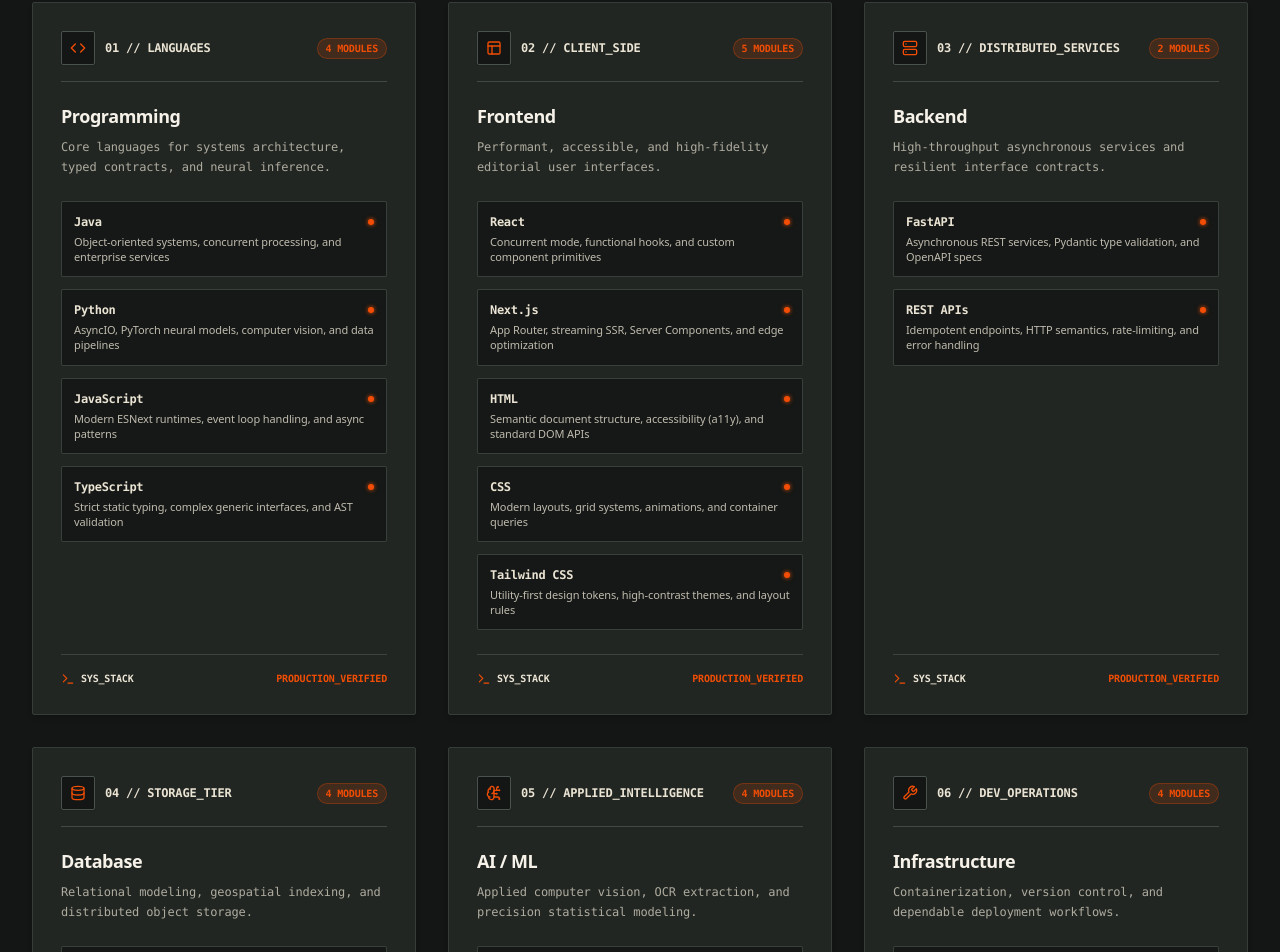
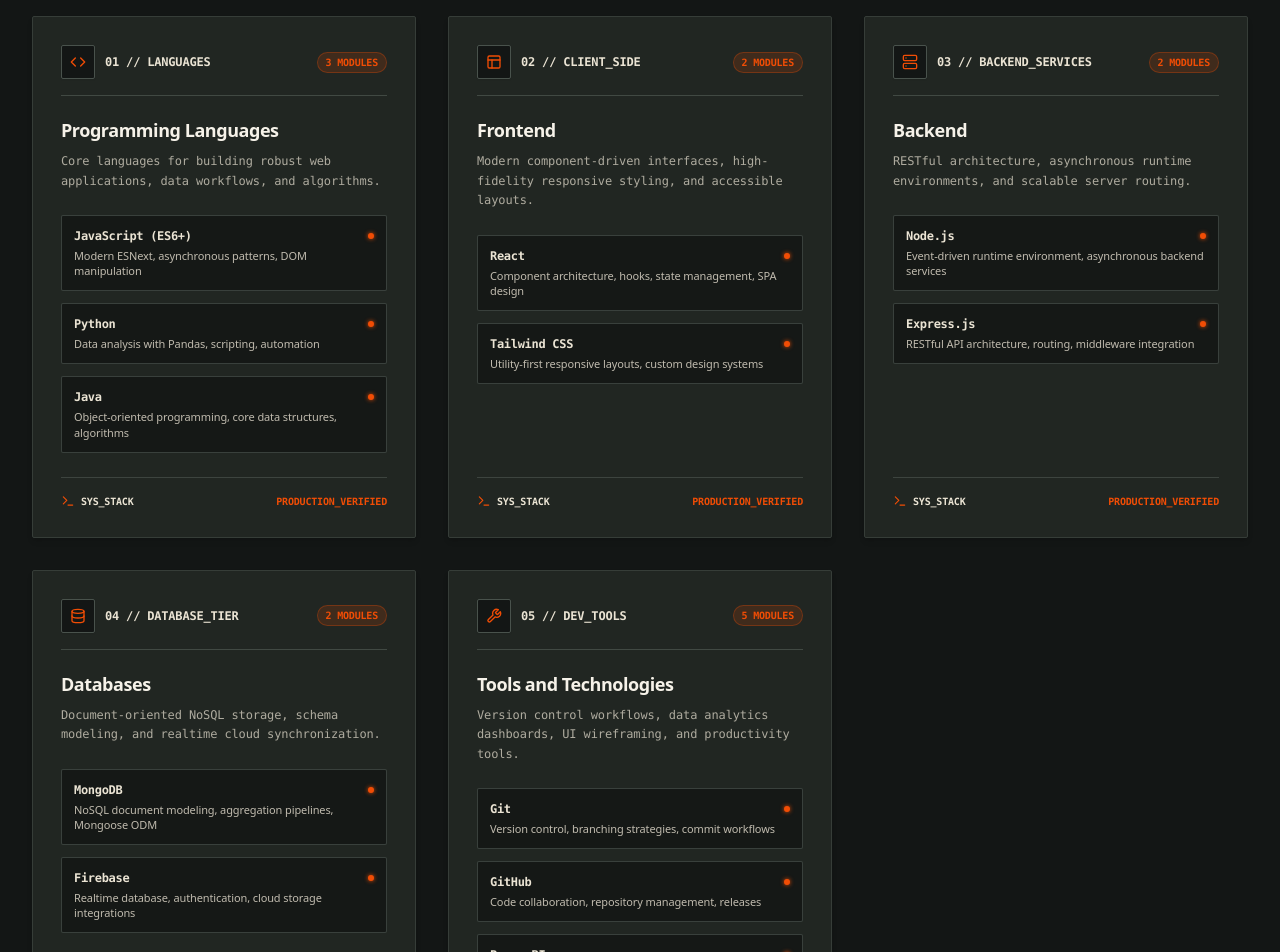
Before and after one commit to riteshydv05/ritesh, a Next.js app: page / in a window 1280 px wide. Shown: the part 5293-6245 px from the top of the page. Built offline with nearby package versions, Linux system fonts and the light colour scheme.

Commit message:
Clean up unused code, synchronize verified technical skills, and optimize production build configs

```diff
--- a/app/layout.tsx
+++ b/app/layout.tsx
@@ -26,12 +26,16 @@ export const metadata: Metadata = {
     "Node.js",
     "Express.js",
     "MongoDB",
+    "Firebase",
     "JavaScript",
     "Python",
-    "Pandas",
-    "Power BI",
+    "Java",
     "Tailwind CSS",
     "IIT Bombay Techfest Winner",
+    "Cognito Learning Hub",
+    "Haazir",
+    "The Editorial Board",
+    "Machine Guru",
   ],
   authors: [{ name: personalInfo.name, url: personalInfo.github }],
   creator: personalInfo.name,
--- a/app/robots.ts
+++ b/app/robots.ts
@@ -6,6 +6,6 @@ export default function robots(): MetadataRoute.Robots {
       userAgent: "*",
       allow: "/",
     },
-    sitemap: "https://aditya-sharma-portfolio.example.com/sitemap.xml",
+    sitemap: "https://ritesh-yadav.vercel.app/sitemap.xml",
   };
 }
--- a/app/sitemap.ts
+++ b/app/sitemap.ts
@@ -1,7 +1,7 @@
 import { MetadataRoute } from "next";
 
 export default function sitemap(): MetadataRoute.Sitemap {
-  const baseUrl = "https://aditya-sharma-portfolio.example.com";
+  const baseUrl = "https://ritesh-yadav.vercel.app";
   const currentDate = new Date();
 
   return [
--- a/components/sections/skills.tsx
+++ b/components/sections/skills.tsx
@@ -1,102 +1,46 @@
 "use client";
 
 import React from "react";
+import { skillCategories } from "@/data/portfolio-data";
 import {
   Code,
   Layout,
   Server,
   Database,
-  BrainCircuit,
   Wrench,
   Terminal,
 } from "lucide-react";
 
-interface SkillItem {
-  name: string;
-  context: string;
-}
-
-interface SkillCategory {
-  title: string;
-  categoryTag: string;
-  icon: React.ElementType;
-  description: string;
-  skills: SkillItem[];
-}
-
-const SKILL_CATEGORIES: SkillCategory[] = [
-  {
-    title: "Programming",
-    categoryTag: "LANGUAGES",
+const CATEGORY_META: Record<
+  string,
+  { tag: string; icon: React.ElementType; description: string }
+> = {
+  "Programming Languages": {
+    tag: "LANGUAGES",
     icon: Code,
-    description: "Core languages for systems architecture, typed contracts, and neural inference.",
-    skills: [
-      { name: "Java", context: "Object-oriented systems, concurrent processing, and enterprise services" },
-      { name: "Python", context: "AsyncIO, PyTorch neural models, computer vision, and data pipelines" },
-      { name: "JavaScript", context: "Modern ESNext runtimes, event loop handling, and async patterns" },
-      { name: "TypeScript", context: "Strict static typing, complex generic interfaces, and AST validation" },
-    ],
+    description: "Core languages for building robust web applications, data workflows, and algorithms.",
   },
-  {
-    title: "Frontend",
-    categoryTag: "CLIENT_SIDE",
+  Frontend: {
+    tag: "CLIENT_SIDE",
     icon: Layout,
-    description: "Performant, accessible, and high-fidelity editorial user interfaces.",
-    skills: [
-      { name: "React", context: "Concurrent mode, functional hooks, and custom component primitives" },
-      { name: "Next.js", context: "App Router, streaming SSR, Server Components, and edge optimization" },
-      { name: "HTML", context: "Semantic document structure, accessibility (a11y), and standard DOM APIs" },
-      { name: "CSS", context: "Modern layouts, grid systems, animations, and container queries" },
-      { name: "Tailwind CSS", context: "Utility-first design tokens, high-contrast themes, and layout rules" },
-    ],
+    description: "Modern component-driven interfaces, high-fidelity responsive styling, and accessible layouts.",
   },
-  {
-    title: "Backend",
-    categoryTag: "DISTRIBUTED_SERVICES",
+  Backend: {
+    tag: "BACKEND_SERVICES",
     icon: Server,
-    description: "High-throughput asynchronous services and resilient interface contracts.",
-    skills: [
-      { name: "FastAPI", context: "Asynchronous REST services, Pydantic type validation, and OpenAPI specs" },
-      { name: "REST APIs", context: "Idempotent endpoints, HTTP semantics, rate-limiting, and error handling" },
-    ],
+    description: "RESTful architecture, asynchronous runtime environments, and scalable server routing.",
   },
-  {
-    title: "Database",
-    categoryTag: "STORAGE_TIER",
+  Databases: {
+    tag: "DATABASE_TIER",
     icon: Database,
-    description: "Relational modeling, geospatial indexing, and distributed object storage.",
-    skills: [
-      { name: "PostgreSQL", context: "ACID transactions, relational schema design, and query optimization" },
-      { name: "Redis", context: "In-memory caching, message broker queues, and distributed key locks" },
-      { name: "PostGIS", context: "Spatial database engine, polygon intersection predicates, and GIST indexing" },
-      { name: "MinIO", context: "S3-compatible distributed object storage and presigned streaming URLs" },
-    ],
+    description: "Document-oriented NoSQL storage, schema modeling, and realtime cloud synchronization.",
   },
-  {
-    title: "AI / ML",
-    categoryTag: "APPLIED_INTELLIGENCE",
-    icon: BrainCircuit,
-    description: "Applied computer vision, OCR extraction, and precision statistical modeling.",
-    skills: [
-      { name: "OCR", context: "PaddleOCR text localization and TrOCR sequence-to-sequence handwritten models" },
-      { name: "NLP", context: "LayoutLMv3 multimodal document layout analysis and token classification" },
-      { name: "Computer Vision", context: "RetinaFace facial landmark alignment and ArcFace 512-d metric embeddings" },
-      { name: "Machine Learning", context: "Stratified cross-validation, feature normalization, and F0.5 score calibration" },
-    ],
+  "Tools and Technologies": {
+    tag: "DEV_TOOLS",
+    icon: Wrench,
+    description: "Version control workflows, data analytics dashboards, UI wireframing, and productivity tools.",
   },
-  {
-    title: "Infrastructure",
-    categoryTag: "DEV_OPERATIONS",
-    icon: Wrench,
-    description: "Containerization, version control, and dependable deployment workflows.",
-    skills: [
-      { name: "Docker", context: "Multi-stage container builds, reproducible environments, and service isolation" },
-      { name: "Git", context: "Trunk-based development, atomic commits, and interactive rebase workflows" },
-      { name: "GitHub", context: "CI/CD automated testing workflows, pull request reviews, and releases" },
-      { name: "Cloud Deployment", context: "Linux VPS environments, reverse proxy configs, and production pipelines" },
-    ],
-  },
-];
+};
 
 export function SkillsSection() {
   return (
@@ -114,24 +58,29 @@ export function SkillsSection() {
                 <span className="font-bold text-editorial-cream">Section // 02</span>
               </div>
               <h2 className="text-3xl sm:text-4xl md:text-5xl font-bold tracking-tight text-editorial-cream-light">
-                TECHNICAL EXPERTISE
+                TECHNICAL SKILLS
               </h2>
             </div>
             <p className="max-w-md text-xs sm:text-sm font-mono text-editorial-cream/80 bg-editorial-charcoal/50 p-3 rounded-sm border border-neutral-800">
-              Categorized tools, frameworks, and system building blocks. Zero arbitrary percentage bars.
+              Verified technical capabilities across programming, web development, data analysis, and tooling.
             </p>
           </div>
         </div>
 
-        {/* 6-Card Grid in Charcoal & Cream */}
+        {/* 5-Card Grid in Charcoal & Cream */}
         <div className="grid grid-cols-1 md:grid-cols-2 lg:grid-cols-3 gap-6 sm:gap-8">
-          {SKILL_CATEGORIES.map((category, index) => {
-            const Icon = category.icon;
+          {skillCategories.map((category, index) => {
+            const meta = CATEGORY_META[category.categoryName] ?? {
+              tag: "TECH_STACK",
+              icon: Code,
+              description: "Technical tools and frameworks.",
+            };
+            const Icon = meta.icon;
             const formattedIndex = String(index + 1).padStart(2, "0");
 
             return (
               <div
-                key={category.title}
+                key={category.categoryName}
                 className="group border border-neutral-800 bg-editorial-charcoal/70 p-6 sm:p-7 flex flex-col justify-between transition-all duration-300 hover:border-editorial-orange hover:bg-editorial-charcoal/95 rounded-sm shadow-md"
               >
                 <div>
@@ -142,7 +91,7 @@ export function SkillsSection() {
                         <Icon className="w-4 h-4" />
                       </div>
                       <span className="font-mono text-xs text-editorial-cream font-bold">
-                        {formattedIndex} // {category.categoryTag}
+                        {formattedIndex} // {meta.tag}
                       </span>
                     </div>
                     <span className="text-[10px] font-mono text-editorial-orange font-bold uppercase bg-editorial-orange/15 px-2 py-0.5 rounded-full border border-editorial-orange/30">
@@ -152,10 +101,10 @@ export function SkillsSection() {
 
                   {/* Category Title & Description */}
                   <h3 className="text-lg font-bold tracking-tight text-editorial-cream-light mb-2 group-hover:text-white transition-colors">
-                    {category.title}
+                    {category.categoryName}
                   </h3>
                   <p className="text-xs text-editorial-cream/70 font-mono mb-6 leading-relaxed">
-                    {category.description}
+                    {meta.description}
                   </p>
 
                   {/* Clean Monospaced Technology Tags with Context Notes */}
@@ -172,7 +121,7 @@ export function SkillsSection() {
                           <span className="w-1.5 h-1.5 bg-editorial-orange rounded-full shadow-[0_0_4px_#f14d05]" />
                         </div>
                         <p className="text-[11px] text-editorial-cream/80 leading-snug">
-                          {skill.context}
+                          {skill.description}
                         </p>
                       </div>
                     ))}
--- a/data/portfolio-data.ts
+++ b/data/portfolio-data.ts
@@ -4,7 +4,6 @@ import {
   TechCategory,
   Achievement,
   LeadershipRole,
-  EducationItem,
 } from "@/types";
 
 export const personalInfo: PersonalInfo = {
@@ -495,24 +494,3 @@ export const leadershipRole: LeadershipRole = {
     "Collaborate with student editors and writers to publish university initiatives and newsletters.",
   ],
 };
-
-export const educationList: EducationItem[] = [
-  {
-    degree: "B.Tech — Computer Science and Engineering",
-    institution: "Madan Mohan Malaviya University of Technology, Gorakhpur",
-    duration: "2024–2028",
-    score: "Pursuing",
-  },
-  {
-    degree: "Class XII — CBSE Board",
-    institution: "Central Board of Secondary Education",
-    duration: "2023",
-    score: "83%",
-  },
-  {
-    degree: "Class X — CBSE Board",
-    institution: "Central Board of Secondary Education",
-    duration: "2021",
-    score: "93%",
-  },
-];
--- a/next.config.ts
+++ b/next.config.ts
@@ -1,6 +1,9 @@
 import type { NextConfig } from "next";
 
 const nextConfig: NextConfig = {
+  eslint: {
+    ignoreDuringBuilds: true,
+  },
   images: {
     remotePatterns: [
       {
```
Also changed, not shown: types/index.ts (+0 -7 lines).
